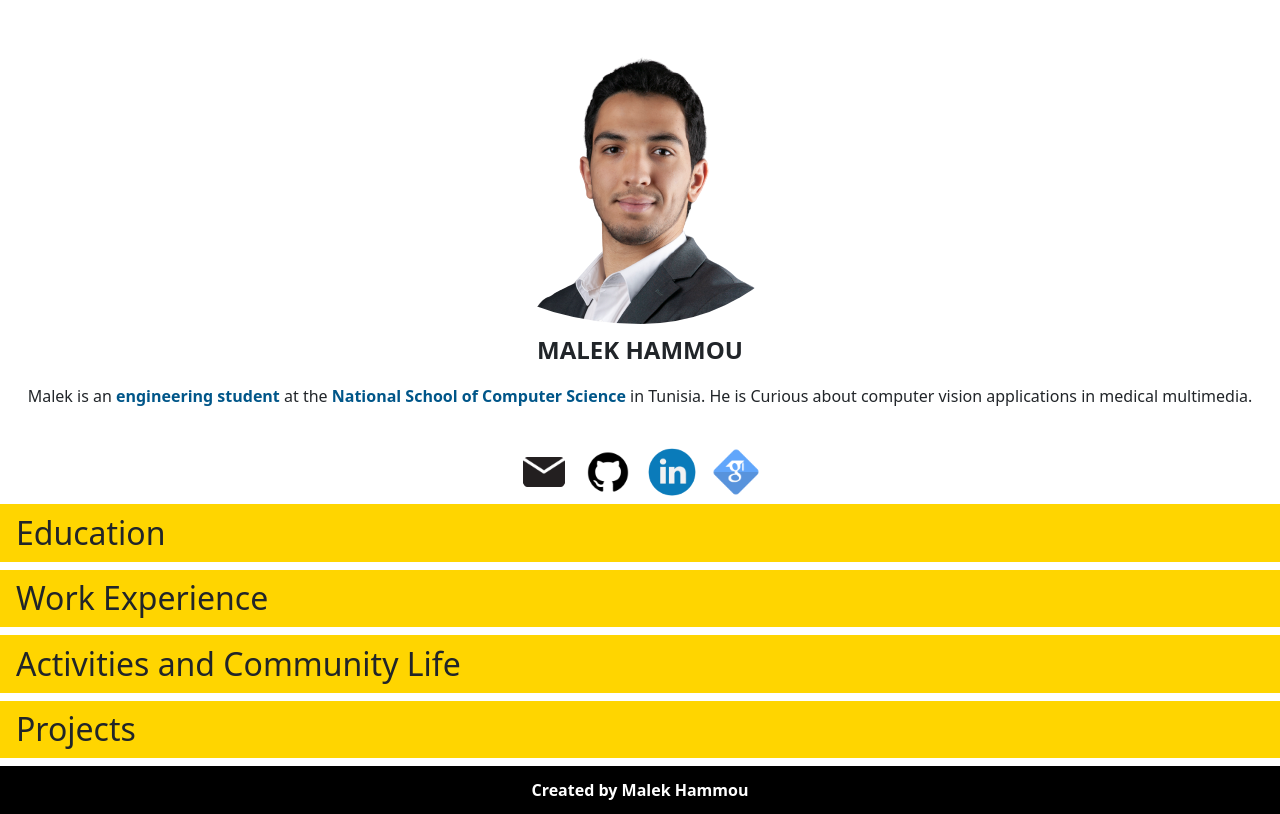
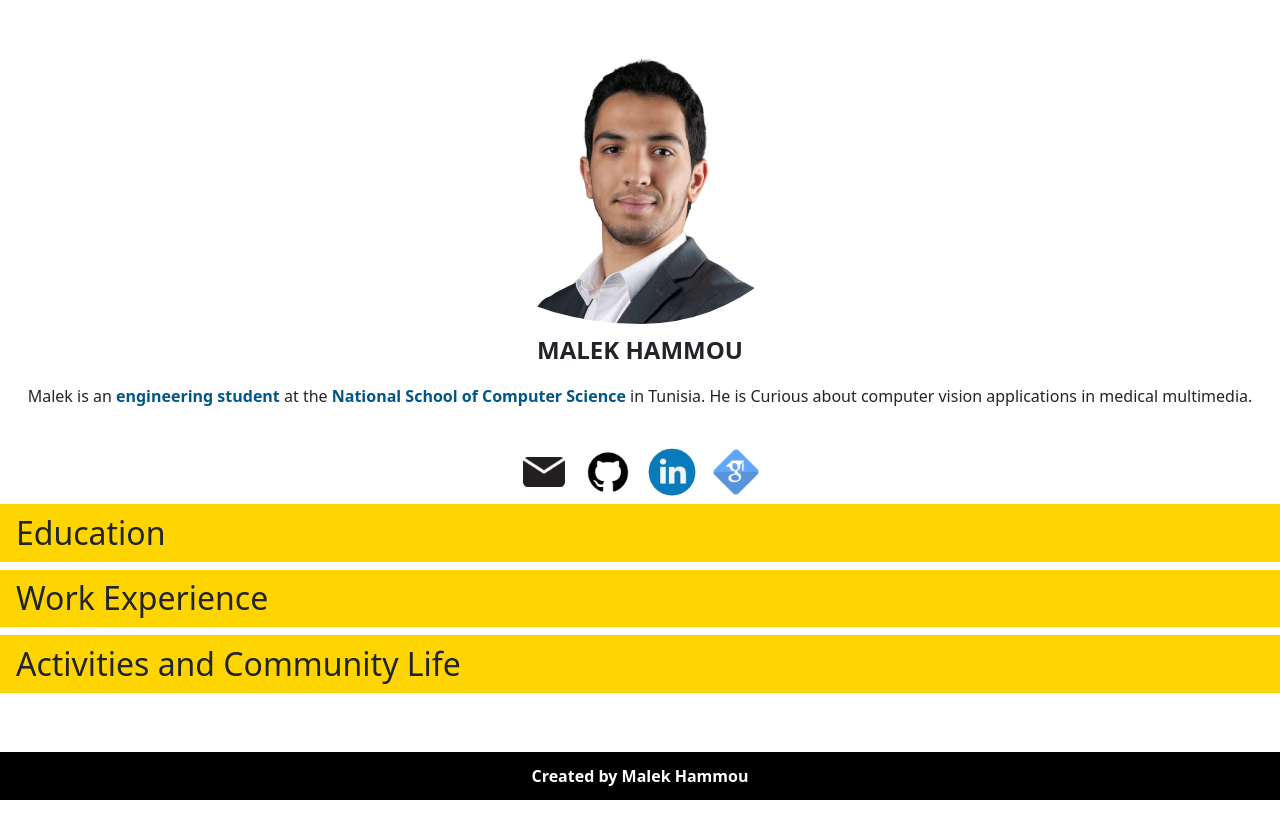
Before and after one commit to malekhammou/personalwebsite, a React (Create React App) app: page / in a window 1280 px wide. Built offline with nearby package versions, Linux system fonts and the light colour scheme.

Commit message:
removed projects section

```diff
--- a/src/App.js
+++ b/src/App.js
@@ -9,7 +9,6 @@ import "bootstrap/dist/css/bootstrap.min.css";
 import EducationSection from "./components/educationSection";
 import WorkExperienceSection from "./components/workExperienceSection";
 import CommunityLifeSection from "./components/communityLifeSection";
-import ProjectsSection from "./components/projectsSection";
 
 const App = () => {
   useEffect(() => {});
@@ -97,11 +96,6 @@ const App = () => {
           onTitleClick={() => setToggleCommunityLife(!toggleCommunityLife)}
           toggleContent={toggleCommunityLife}
         />
-        <ProjectsSection
-          titleClassName="main-section-title"
-          onTitleClick={() => setToggleProjects(!toggleProjects)}
-          toggleContent={toggleProjects}
-        />
       </div>
       <footer className="footer"> Created by Malek Hammou</footer>
     </div>
--- a/src/components/projectsSection.jsx
+++ /dev/null
@@ -1,22 +0,0 @@
-import React from "react";
-import Doctonise from "../icons/doctonise.jpg";
-const ProjectsSection = ({ titleClassName, onTitleClick, toggleContent }) => {
-  return (
-    <div>
-      <h2 className={titleClassName} onClick={onTitleClick}>
-        Projects
-      </h2>
-      <div className={toggleContent ? " show" : "hide"}>
-        <div className="section">
-          <div className="section-title">
-            <img className="project-logo" src={Doctonise} />
-            <span className="bold "></span>
-          </div>
-          <div className="section-description"></div>
-        </div>
-      </div>
-    </div>
-  );
-};
-
-export default ProjectsSection;
```
